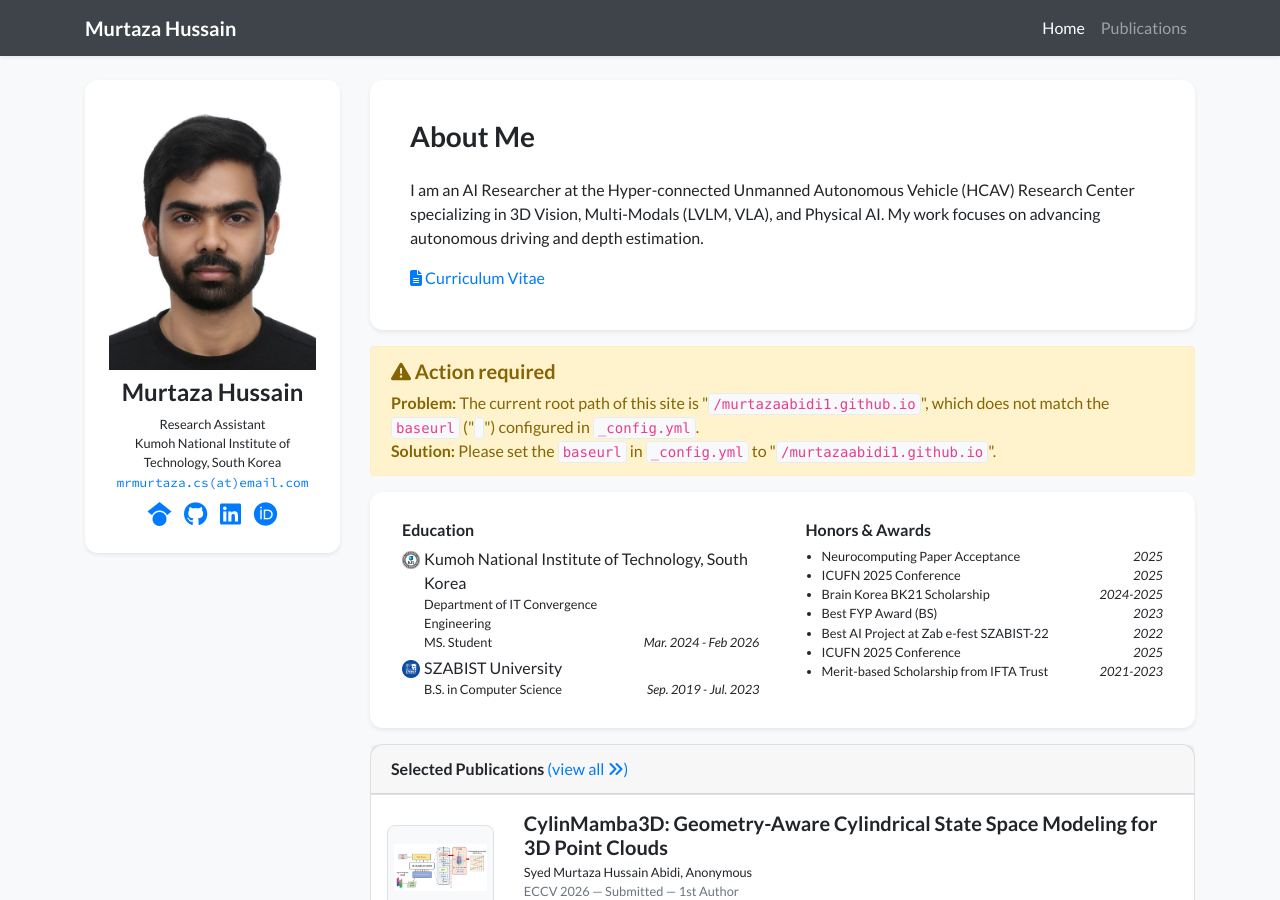
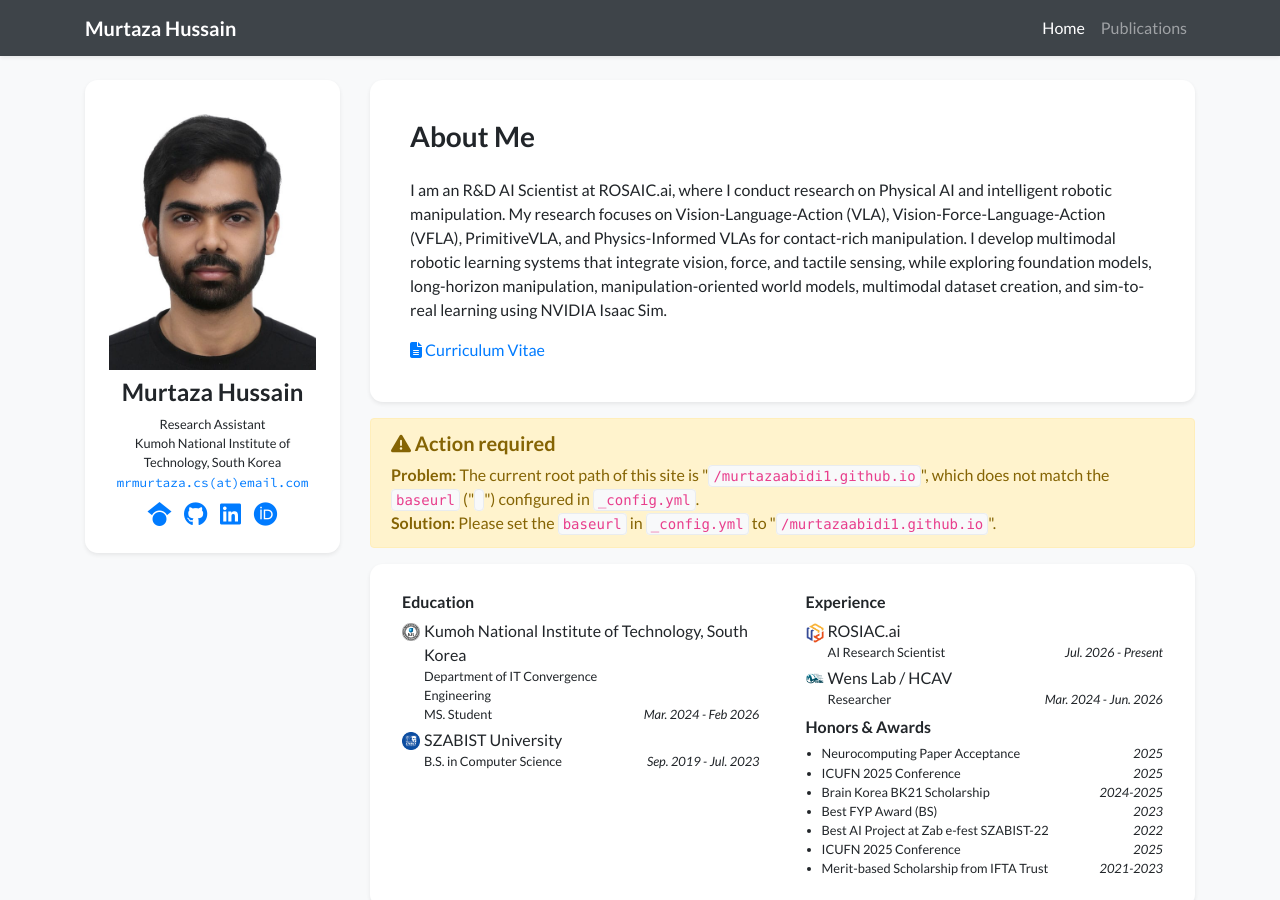
Before and after one commit to Murtazaabidi1/murtazaabidi1.github.io, a Jekyll site: the page built from index.html, in a window 1280 px wide and 900 px high. Built offline with Jekyll 4.4.1, drawn with Linux system fonts in a browser that asks for light colours; nearby versions of some CDN libraries; a style sheet for code colours, icons or effects is not loaded.

Commit message:
Add rossaic

```diff
--- a/_data/profile.yml
+++ b/_data/profile.yml
@@ -18,9 +18,7 @@ orcid: 0009-0005-3895-5237
 short_bio_text_justify: false
 short_bio: >-
   <p>
-  I am an AI Researcher at the Hyper-connected Unmanned Autonomous Vehicle (HCAV) Research Center specializing in 3D Vision, Multi-Modals (LVLM, VLA), and Physical AI.
-  My work focuses on advancing autonomous driving and depth estimation.
-
+  I am an R&D AI Scientist at ROSAIC.ai, where I conduct research on Physical AI and intelligent robotic manipulation. My research focuses on Vision-Language-Action (VLA), Vision-Force-Language-Action (VFLA), PrimitiveVLA, and Physics-Informed VLAs for contact-rich manipulation. I develop multimodal robotic learning systems that integrate vision, force, and tactile sensing, while exploring foundation models, long-horizon manipulation, manipulation-oriented world models, multimodal dataset creation, and sim-to-real learning using NVIDIA Isaac Sim.
   </p>
 
 portrait_url: /assets/images/photos/ME.jpeg
@@ -39,11 +37,16 @@ education:
   position: B.S. in Computer Science
   date: Sep. 2019 - Jul. 2023
 
-# experience:
-# - name: Peking University
-#   logo: /assets/images/badges/PKU_red.png
-#   position: Research Intern
-#   date: Sep. 2019 - Jul. 2021
+experience:
+- name: ROSIAC.ai
+  logo: assets/images/badges/rosaic_ai-removebg.png
+  position: AI Research Scientist
+  date: Jul. 2026 - Present
+
+- name: Wens Lab / HCAV
+  logo: assets/images/badges/wens.png
+  position: Researcher
+  date: Mar. 2024 - Jun. 2026
 
 awards:
 - name: Neurocomputing Paper Acceptance
```
Also changed, not shown: assets/images/badges/rosaic_ai-removebg.png (added), assets/images/badges/wens.png (added), assets/images/photos/Rosaic_ai.png (added).
